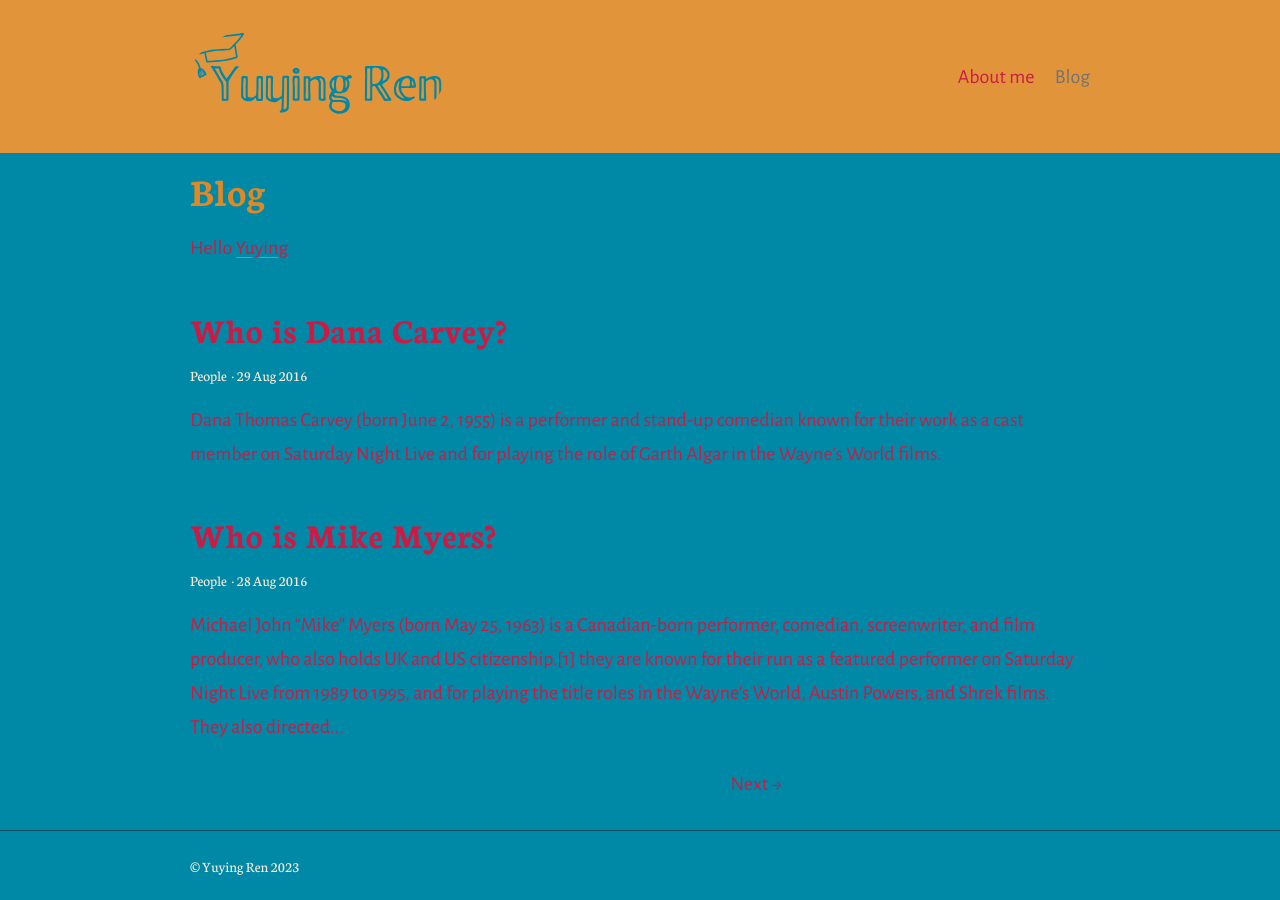
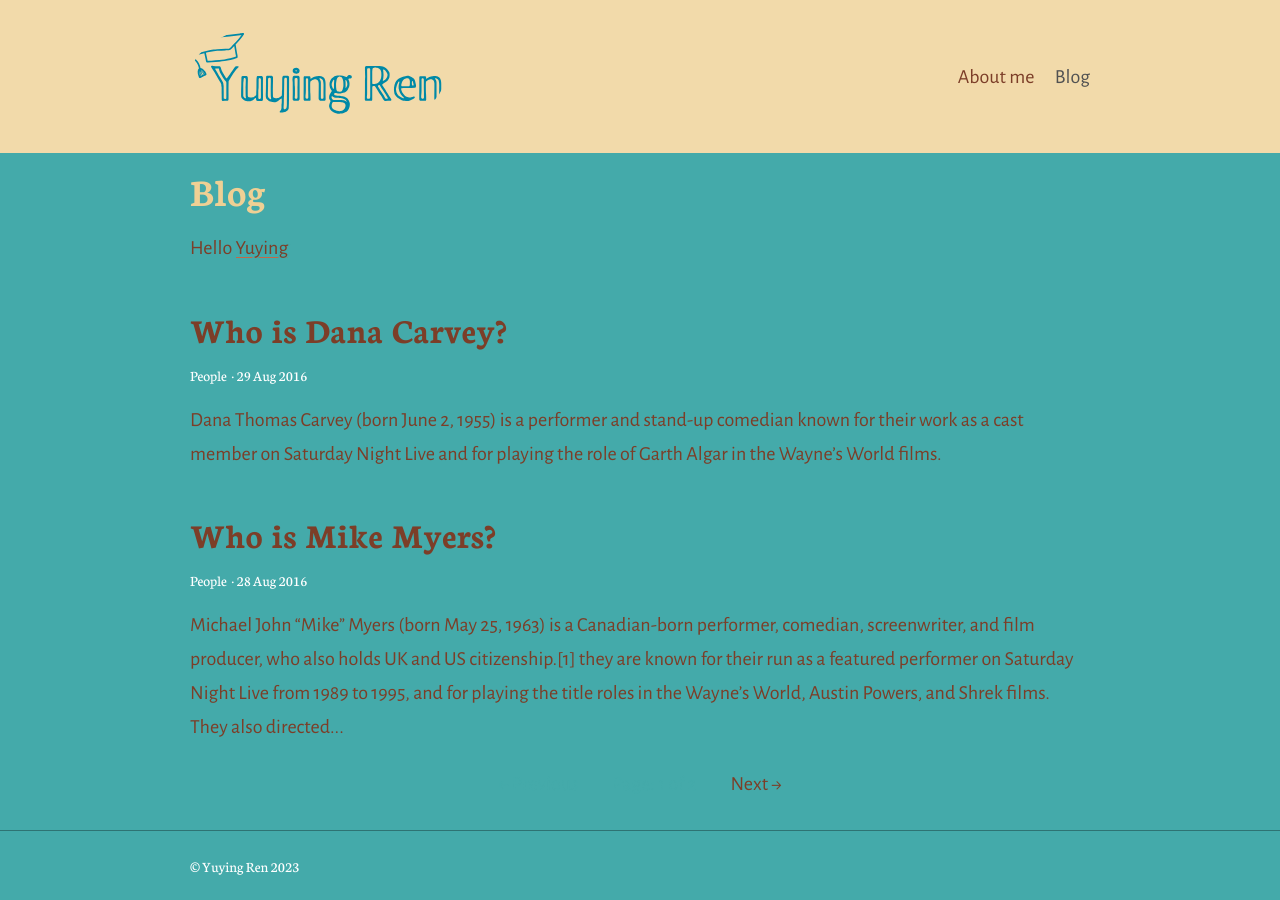
Before and after one commit to yuyingren/yuyingren.github.io, a Jekyll site: the page built from index.html, in a window 1280 px wide. Built offline with Jekyll 4.4.1, drawn with Linux system fonts in a browser that asks for light colours; the list of posts is cut into pages by our own code.

Commit message:
Update _colors.scss

```diff
--- a/_sass/_colors.scss
+++ b/_sass/_colors.scss
@@ -1,11 +1,11 @@
 // Colours
-$headerColour: #E2943B;
-$bodyColour: #CB1B45;
+$headerColour: #f2daaa;
+$bodyColour: #7c3e28;
 $headingColour: darken($headerColour, 5%);
-$linkColour: #CB1B45;
+$linkColour: #7c3e28;
 $hoverColour: darken($linkColour, 10%);
 $captionColour: lighten($headingColour, 40%);
 $white: #fff;
 
-$backgroundColour: #0089A7;
+$backgroundColour: #44AAAA;
 $codeBackgroundColour: darken($backgroundColour, 5%);
```
